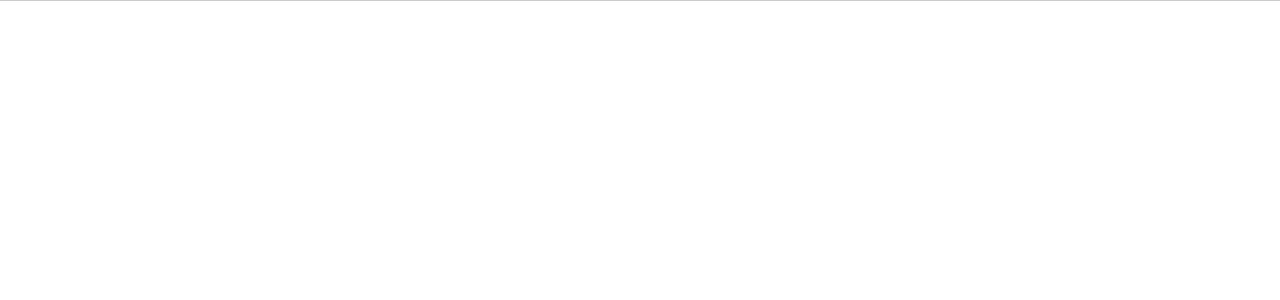
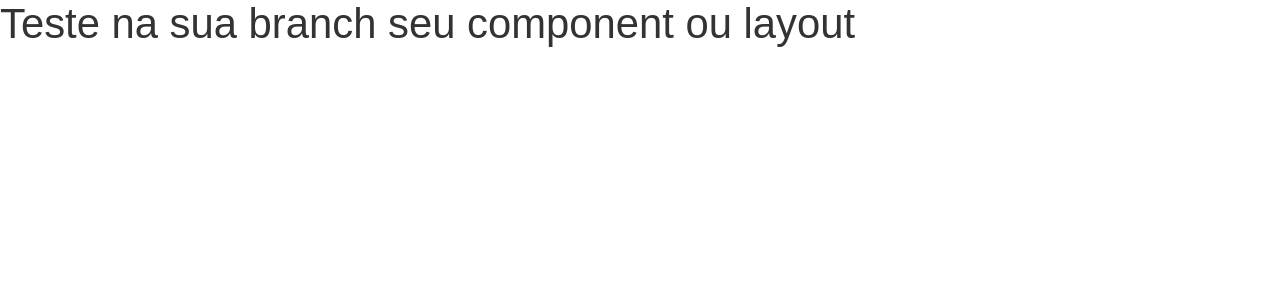
Before and after one commit to atejap05/gov-br-react-ui, a React (Vite) app: page / in a window 1280 px wide. Shown: the top 300 px of the page. Built offline with nearby package versions, Linux system fonts and the light colour scheme.

Commit message:
Remove unused code and update heading in AppTest component

```diff
--- a/src/AppTest.tsx
+++ b/src/AppTest.tsx
@@ -1,43 +1,8 @@
-import { Divider } from "./components/Divider";
-
 function AppTest() {
   return (
-    <div className=" w-1/2 h-12 mx-auto flex justify-center items-center bg-slate-200 mt-12 br-diver">
-      {/* <div className="flex flex-row justify-around items-center gap-4 w-1/2 mx-auto mt-12 bg-slate-100">
-        <div className="bg-slate-800 text-lime-200 text-3xl text-center">
-          Exemplo
-        </div>
-
-        <Divider
-          orientation="vertical"
-          size="lg"
-          dashed={false}
-          className="text-red-900"
-        />
-
-        <div className="bg-slate-800 text-lime-200 text-3xl text-center">
-          Divider
-        </div>
-      </div>
-      <div className="flex flex-col justify-around items-center gap-4 w-1/2 mx-auto mt-12 bg-slate-100">
-        <div className="bg-slate-800 text-lime-200 text-3xl text-center">
-          Exemplo
-        </div>
-
-        <Divider
-          orientation="horizontal"
-          size="lg"
-          dashed={false}
-          className="text-red-900 w-full"
-        />
-
-        <div className="bg-slate-800 text-lime-200 text-3xl text-center">
-          Divider
-        </div>
-      </div> */}
-
-      <Divider orientation="horizontal" size="lg" dashed={false} className="" />
-    </div>
+    <h1 className="text-2xl text-slate-800">
+      Teste na sua branch seu component ou layout
+    </h1>
   );
 }
 
```
